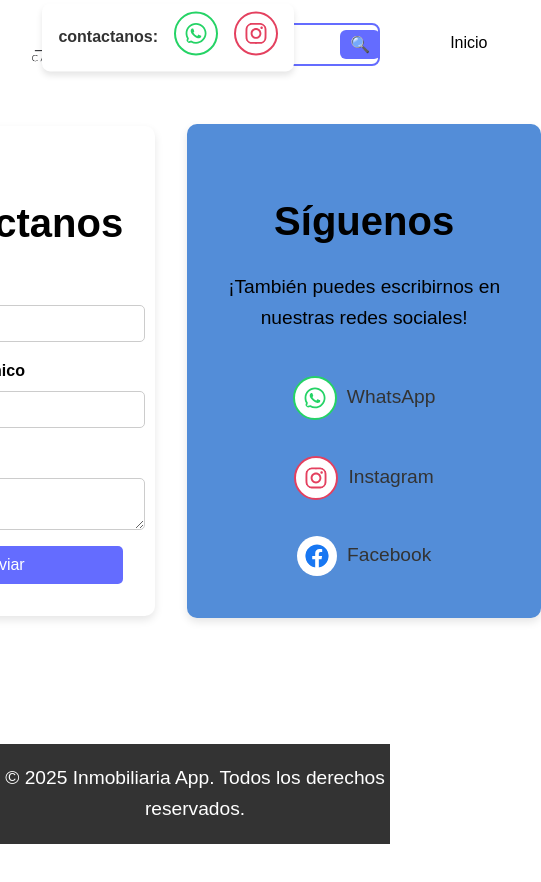
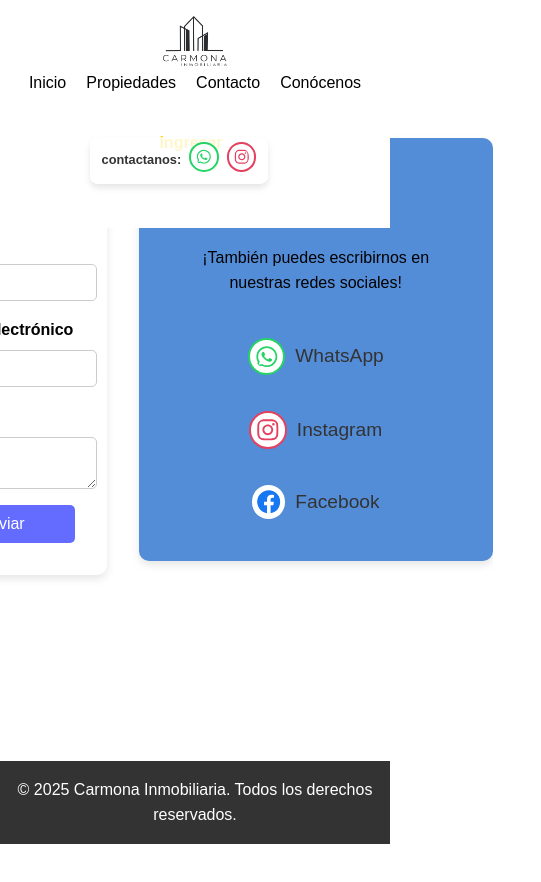
Before and after one commit to kevin2003H/inmobiliaria-, a React (Vite) app: page /contact in a window 390 px wide. Shown: the top 882 px of the page, 541 px wide, since content can reach past the window. Built offline with nearby package versions, Linux system fonts and the light colour scheme.

Commit message:
medidas celulares

```diff
--- a/src/App.jsx
+++ b/src/App.jsx
@@ -62,7 +62,7 @@ function App() {
 
         {/* Footer */}
         <footer>
-          <p>© 2025 Inmobiliaria App. Todos los derechos reservados.</p>
+          <p>© 2025 Carmona Inmobiliaria. Todos los derechos reservados.</p>
         </footer>
       </div>
     </Router>
--- a/src/index.css
+++ b/src/index.css
@@ -69,28 +69,29 @@ button:focus-visible {
   }
 
 }
+
 body {
   font-family: Arial, sans-serif;
   margin: 0;
   padding: 0;
   line-height: 1.6;
-  padding-top: 60px; /* Agrega un espacio arriba para evitar que el contenido quede detrás del header */
+  padding-top: 60px; /* Espacio para el header fijo */
 }
 
+/* Header */
 header {
   background-color: #fff;
   color: white;
   padding: 1rem 2rem;
   display: flex;
-  justify-content: space-between; /* Esto separa el logo de los enlaces */
+  justify-content: space-between;
   align-items: center;
   position: fixed;
   width: 100%;
   top: 0;
   left: 0;
   z-index: 1000;
-
-
+  box-sizing: border-box;
 }
 
 header h1 {
@@ -100,70 +101,77 @@ header h1 {
 
 nav {
   display: flex;
- justify-content: flex-start;  /* Alinea los enlaces a la izquierda; */
-  gap: 1rem; /* Espacio entre los enlaces */
+  justify-content: flex-start;
+  gap: 1rem;
   width: 100%;
+}
+
+
+header nav {
+  display: flex;
+  align-items: center;
+  gap: 2rem; /* Espaciado entre elementos */
+}
+
+/* Estilos de los enlaces */
+header nav .links {
+  display: flex;
+  gap: 1.5rem;
+  margin-right: auto;
 }
 
 header nav .links {
   display: flex;
-  justify-content: flex-start; /* Los enlaces se alinean a la izquierda */
-  gap: 1rem;
-  margin-right: auto; /* Esto empuja los enlaces a la derecha */
+  justify-content: flex-start;
+  gap: 2rem;
+  margin-right: auto;
 }
 
+nav .login {
+  margin-left: auto; /* Empuja el login a la derecha */
 
-nav .login {
-  margin-left: auto;
-  margin-right: 40rem; /* Ajusta según lo necesites */
   color: #ffd700;
+  font-weight: bold;
 }
 
-
 header nav a {
-  margin: 0 3rem;
+  margin: 0 1rem;
   color: black;
   text-decoration: none;
-  border: 2px solid transparent; /* No hay borde inicialmente */
-  border-radius: 8px; /* Bordes redondeados */
-  transition: all 0.3s ease; /* Transición suave para los cambios */
+  border: 2px solid transparent;
+  border-radius: 8px;
+  transition: all 0.3s ease;
 }
 
-/* Efecto hover para los enlaces del navbar */
 header nav a:hover {
-  color: #fff; /* Mantén el color blanco del texto */
-  background-color: #646cff; /* Fondo morado */
-  border: 2px solid #646cff; /* Borde morado al pasar el mouse */
-  box-shadow: 0 0 10px rgba(106, 13, 173, 0.4); /* Efecto de sombra suave */
+  color: #fff;
+  background-color: #646cff;
+  border: 2px solid #646cff;
+  box-shadow: 0 0 10px rgba(106, 13, 173, 0.4);
 }
-
 
 header nav .login:hover {
   background-color: #ffd700;
-  color: #fff; /* Mantener el color blanco */
+  color: #fff;
   border: none;
-  box-shadow: none; /* Eliminar la sombra */
+  box-shadow: none;
 }
 
-/********************** Redes sociales en el header**************************** */
-
+/* Redes Sociales */
 .social-media {
   display: flex;
   align-items: center;
   gap: 1rem;
   position: absolute;
-  right: 2rem; /* Ajusta según lo necesites */
+  right: 2rem;
   top: 50%;
   transform: translateY(-60%);
-  right: 10rem;
-  background: rgba(255, 255, 255, 0.8); /* Fondo semi-transparente */
-  background-color:#fff;
+  background: rgba(255, 255, 255, 0.8);
   padding: 0.5rem 1rem;
-  border-radius: 8px; /* Bordes redondeados */
-  box-shadow: 0 4px 6px rgba(0, 0, 0, 0.1); /* Sombra suave */
+  border-radius: 8px;
+  box-shadow: 0 4px 6px rgba(0, 0, 0, 0.1);
   transition: background 0.3s ease, box-shadow 0.3s ease;
 }
-
 
 .social-media:hover {
   background: rgba(255, 255, 255, 1);
@@ -178,21 +186,21 @@ header nav .login:hover {
 
 .icon {
   font-size: 1.5rem;
-  padding: 0.5rem; /* Espaciado interno */
-  background: white; /* Fondo blanco */
-  border-radius: 50%; /* Iconos redondos */
+  padding: 0.5rem;
+  background: white;
+  border-radius: 50%;
   transition: transform 0.3s ease, background 0.3s ease;
 }
 
 .icon:hover {
-  transform: scale(1.1); /* Efecto de agrandamiento */
+  transform: scale(1.1);
 }
-
 
 .whatsapp {
   color: #25D366;
   border: 2px solid #25D366;
 }
+
 .whatsapp:hover {
   background: #25D366;
   color: white;
@@ -202,12 +210,13 @@ header nav .login:hover {
   color: #E4405F;
   border: 2px solid #E4405F;
 }
+
 .instagram:hover {
   background: #E4405F;
   color: white;
 }
 
-/* ****************************************barra de busqueda************************************************/
+/* Barra de búsqueda */
 .search-bar {
   display: flex;
   align-items: center;
@@ -216,7 +225,8 @@ header nav .login:hover {
   border-radius: 8px;
   padding: 5px;
   margin: 0 20px;
-  width: 250px; /* Ajusta el tamaño */
+  width: 250px;
+  justify-content: space-between;
 }
 
 .search-bar input {
@@ -242,105 +252,172 @@ header nav .login:hover {
   background: #535bf2;
 }
 
+/* Unificación de media queries */
+@media (max-width: 768px) {
+  header {
+    flex-direction: column;
+    align-items: center;
+    text-align: center;
+  }
+
+  header nav {
+    flex-direction: column;
+    width: 100%;
+    gap: 1rem;
+  }
+
+  header nav .links {
+    flex-direction: column;
+    align-items: center;
+    gap: 1rem;
+  }
+
+  nav .login {
+    margin-left: 0;
+    margin-top: 1rem;
+  }
+
+  /* Ocultar barra de búsqueda en móviles */
+  .search-bar {
+    display: none;
+  }
+
+  /* Reducir tamaño de redes sociales */
+  .social-media {
+    right: 1rem;
+    padding: 0.3rem 0.7rem;
+    gap: 0.5rem;
+    top: 70%;
+    transform: translateY(-60%);
+  }
+
+  .social-media span {
+    font-size: 0.8rem;
+  }
+
+  .icon {
+    font-size: 1rem;
+    padding: 0.3rem;
+  }
+}
+
+/* Ajustes específicos para móviles más pequeños */
+@media (max-width: 480px) {
+  header h1 {
+    font-size: 1.2rem;
+  }
+
+  /* Hacer los enlaces más pequeños y compactos */
+  header nav a {
+    font-size: 1rem;
+    margin: 0.5rem;
+  }
+
+  /* Ajustes en redes sociales */
+  .social-media {
+    flex-direction: row;
+    justify-content: space-evenly;
+    position: relative;
+    top: 10%;
+  }
+}
+
+
 
 /* ****************************************Home************************************************/
 /* index.css */
+/* home-container */
+.home-container {
+  width: 100%;
+  height: 60vh; /* Reducimos la altura a la mitad de la ventana */
+  margin-bottom: 3rem; /* Espacio entre Home y propiedades */
+  padding-left: 3rem; /* Reducimos el espacio a la izquierda */
+  padding-right: 6rem; /* Reducimos el espacio a la derecha */
+  box-sizing: border-box; /* Asegura que el padding no afecte el ancho total */
+}
 
-/* El contenedor principal que ocupa toda la pantalla y centra el contenido */
-.home-container {
+
+/* Content dentro del home-container */
+.content {
+ /* background-size: cover; /* Cambia el tamaño de la imagen para cubrir el área del contenedor
+  background-position: center;*/
+  color: black;
+  height: 125%;
   display: flex;
   justify-content: center;
   align-items: center;
+  flex-direction: column;
+  text-align: center;
   width: 100%;
-  position: relative;  /* Cambié esto para poder posicionar de manera fluida */
-  top: 0; /* Asegura que el contenedor esté pegado al header */
+  padding-left: 2rem; /* Espacio dentro de la sección para el texto */
+  padding-right: 2rem; /* Espacio dentro de la sección para el texto */
 }
 
-.home-logo {
-  width: 150px; /* Ajusta el tamaño según necesites */
-  height: auto;
-  margin-bottom: 20px; /* Espacio entre el logo y el texto */
+.content > .home-logo,
+.content > p,
+.content > h2 {
+  background-color: rgba(255, 255, 255, 0.5); /* Fondo con 50% de opacidad */
+  color: black; /* Color del texto */
+  padding: 1rem; /* Espacio alrededor del contenido */
+  border-radius: 10px; /* Bordes redondeados */
+  margin-top: -1rem; /* Espacio superior */
 }
 
-
-/* El contenedor con imagen de fondo */
-.content {
-  display: flex;
-  justify-content: center;
-  align-items: center;
-  text-align: center;
-  background: url('https://img1.wallspic.com/crops/9/7/5/5/5/155579/155579-sala_de_estar-apartamento_tico-querido-habitacion-4_estrellas-3840x2160.jpg') center center/cover no-repeat;
-  background-size: cover;
-  height: 500px;
-  width: 80%;
-  border-radius: 10px;
-  overflow: hidden;
-  flex-direction: column;
-  padding: 5rem;
+/* Ajustes específicos para cada uno */
+.home-logo {
+  width: 200px; /* Tamaño del logo */
+  margin-bottom: 17px;
 }
 
-/* Fondo oscuro en el texto */
-.content h2, .content p {
-  color: white;
-  z-index: 1;  /* Asegura que el texto se vea sobre la imagen */
-  padding: 1rem;
-  background-color: rgba(0, 0, 0, 0.5);  /* Fondo oscuro semi-transparente */
-  border-radius: 8px;                    /* Bordes redondeados para el texto */
-  width: 70%;                             /* Ancho del contenedor del texto */
+.content p {
+  margin-top: -1.3rem; /* Ajuste específico para el párrafo */
 }
 
-/* Títulos y texto centrado */
-h2 {
-  font-size: 2.5rem;
+.content h2 {
+  margin-top: -1rem; /* Ajuste específico para el título */
 }
 
-p {
-  font-size: 1.2rem;
-}
-
-
 /* ****************************************propiedades en home************************************************/
-/* Sección de propiedades */
 .properties-section {
+  padding: 3rem 0;
+  background-color: #f9f9f9;
   text-align: center;
-  padding: 4rem 0;
-  background-color: #f9f9f9;
 }
 
 .properties-section h2 {
   font-size: 2rem;
   margin-bottom: 2rem;
-  color: #333;
 }
-
-/* Contenedor de propiedades */
 .properties-container {
   display: flex;
   justify-content: center;
-  gap: 2rem;
+  gap: 2rem; /* Espacio entre las tarjetas de las propiedades */
   flex-wrap: wrap;
+  width: 100%;
+  padding-left: 2rem; /* Agregar margen izquierdo a las propiedades */
+  padding-right: 2rem; /* Agregar margen derecho a las propiedades */
 }
 
-/* Tarjeta de cada propiedad */
+/* Ajustes específicos para las tarjetas */
 .property-card {
+  width: 300px;
   background: white;
   border-radius: 10px;
   box-shadow: 0 4px 8px rgba(0, 0, 0, 0.1);
   overflow: hidden;
-  width: 300px;
-  transition: transform 0.3s ease, box-shadow 0.3s ease;
+  transition: transform 0.3s ease;
+  margin-bottom: 2rem; /* Añadido margen inferior para mejorar la separación */
 }
 
 .property-card img {
-  width: 100%;
-  height: 200px;
-  object-fit: cover;
+  width: 100%; /* Hace que la imagen se ajuste al tamaño del contenedor */
+  height: 200px; /* Mantiene la altura de la imagen */
+  object-fit: cover; /* Asegura que la imagen no se distorsione */
 }
 
 .property-card h3 {
   font-size: 1.5rem;
   margin: 1rem 0 0.5rem;
-  color: #333;
 }
 
 .property-card p {
@@ -349,44 +426,36 @@ p {
   margin-bottom: 1rem;
 }
 
-/* Efecto hover */
 .property-card:hover {
   transform: translateY(-5px);
   box-shadow: 0 6px 12px rgba(0, 0, 0, 0.15);
 }
 
-.modal-overlay {
-  position: fixed;
-  top: 0;
-  left: 0;
-  width: 100%;
-  height: 100%;
-  background: rgba(0, 0, 0, 0.5); /* Fondo semi-transparente */
-  display: flex;
-  justify-content: center;
-  align-items: center;
-  z-index: 1000; /* Asegúrate de que el modal tenga un z-index mayor */
+.modal-content img {
+  max-width: 80%; /* La imagen ocupará todo el ancho disponible, pero no lo excederá */
+  height: auto; /* Mantendrá la proporción original */
+  object-fit: cover; /* Si la imagen es más grande que el contenedor, cubrirá el área sin distorsionar */
+  border-radius: 10px; /* Si quieres darle bordes redondeados a las imágenes */
 }
+/*
+.swiper-container {
+  width: 100%;  Asegura que el swiper ocupe todo el ancho del modal
+  height: 400px; /* Puedes ajustar la altura según lo que necesites
+  margin: 10px 0; /* Espaciado entre la imagen y el contenido
+}*/
 
-.modal-content {
-  background: white;
-  padding: 20px;
-  border-radius: 10px;
-  max-width: 500px;
-  width: 100%;
-  position: relative;
+
+
+/* Hacer las propiedades más pequeñas en pantallas más pequeñas */
+@media (max-width: 768px) {
+  .properties-container {
+    flex-direction: column;
+    align-items: center;
+  }
+  .property-card {
+    width: 90%;
+  }
 }
-
-.close-btn {
-  position: absolute;
-  top: 10px;
-  right: 10px;
-  background: transparent;
-  border: none;
-  font-size: 20px;
-  cursor: pointer;
-}
-
 
 /* ****************************************propiedades************************************************/
 .properties-grid {
@@ -631,6 +700,50 @@ p {
   content: "• ";
   color: #fff;
 }
+/* ****************************************modal************************************************/
+
+/* Ajuste del modal */
+.modal-overlay {
+  position: fixed;
+  top: 0;
+  left: 0;
+  width: 100%;
+  height: 100%;
+  background: rgba(0, 0, 0, 0.5);
+  display: flex;
+  justify-content: center;
+  align-items: center;
+  z-index: 1000;
+}
+
+.modal-content {
+  background: white;
+  padding: 20px;
+  border-radius: 10px;
+  max-width: 90%;
+  max-height: 90%;
+  overflow-y: auto;
+  text-align: center;
+}
+
+/* Ajuste de la imagen dentro del modal */
+.modal-image {
+  max-width: 100%;
+  max-height: 500px; /* Ajusta este valor según lo necesites */
+  width: auto;
+  height: auto;
+  display: block;
+  margin: 0 auto;
+  object-fit: contain;
+  border-radius: 10px;
+}
+
+/* Swiper dentro del modal */
+.swiper-container {
+  width: 100%;
+  max-width: 700px; /* Ajusta este valor según el tamaño que quieras */
+  margin: 0 auto;
+}
 
 
 /* ****************************************Footer************************************************/
```
Also changed, not shown: src/pages/home.jsx (+81 -62 lines).
